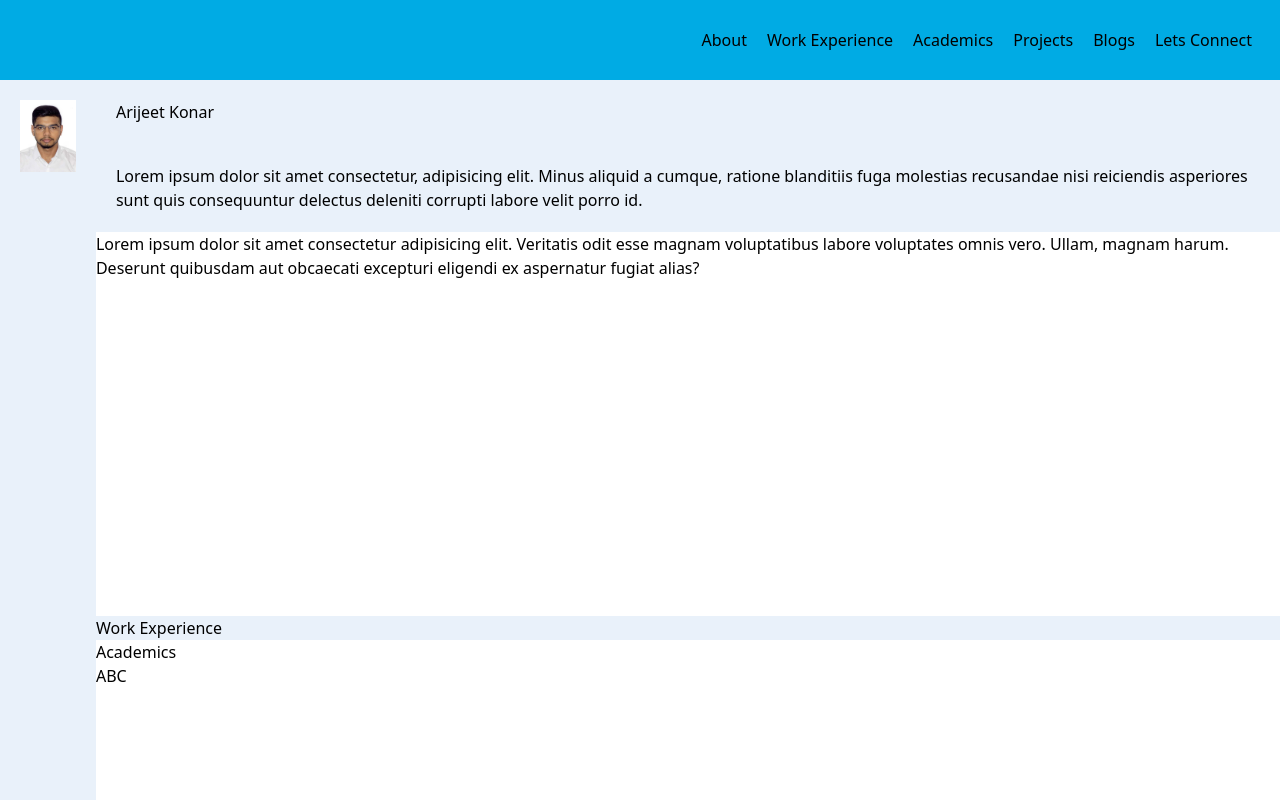
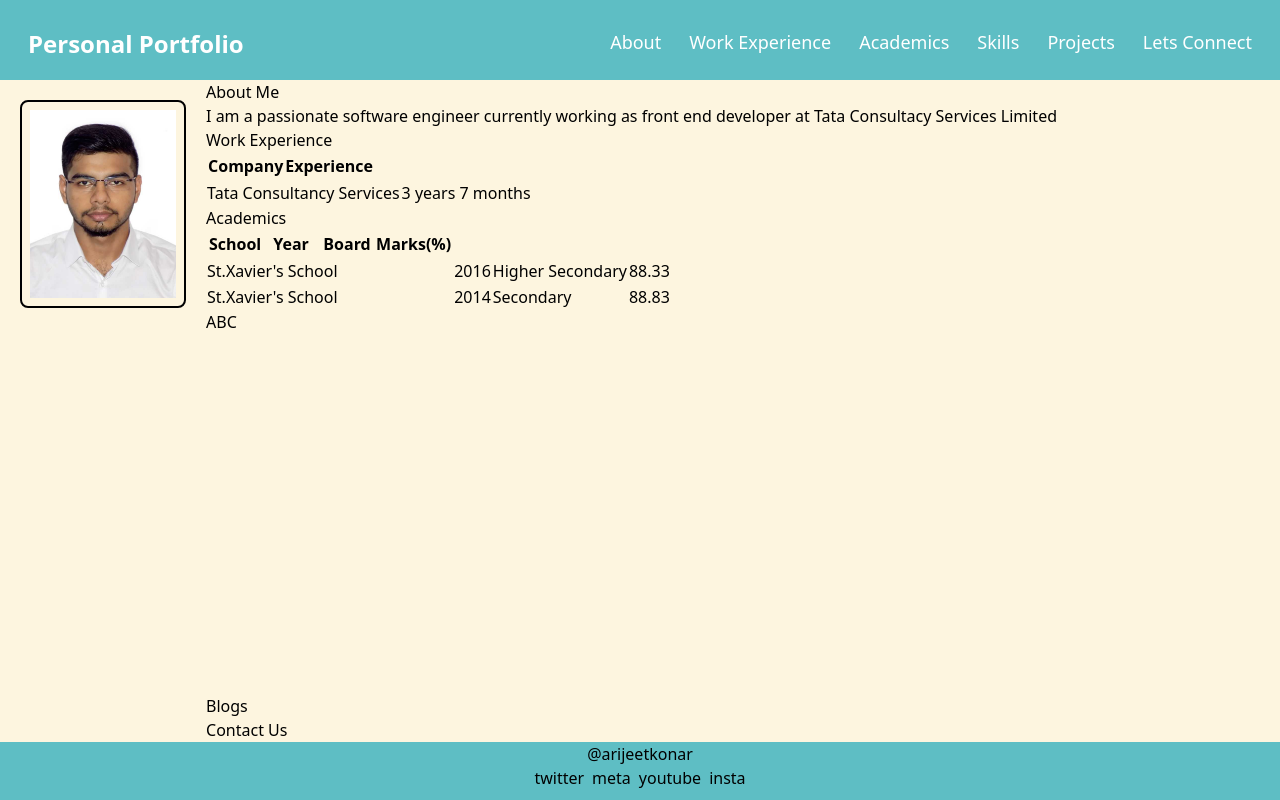
Before and after one commit to akonar-dev/portfolio, a React (Vite) app: page / in a window 1280 px wide. Shown: the top 800 px of the page. Built offline with nearby package versions, Linux system fonts and the light colour scheme.

Commit message:
Nav bar updated

```diff
--- a/src/components/AboutMe.jsx
+++ b/src/components/AboutMe.jsx
@@ -1,7 +1,10 @@
 
 const AboutMe = () => {
     return (
-        <div id="about-me" className="bg-white h-96">Lorem ipsum dolor sit amet consectetur adipisicing elit. Veritatis odit esse magnam voluptatibus labore voluptates omnis vero. Ullam, magnam harum. Deserunt quibusdam aut obcaecati excepturi eligendi ex aspernatur fugiat alias?</div>
+        <div id="about-me" className="h-auto">
+        <h1>About Me</h1>
+            I am a passionate software engineer currently working as front end developer at Tata Consultacy Services Limited
+        </div>
     )
 }
 
--- a/src/components/Academics.jsx
+++ b/src/components/Academics.jsx
@@ -1,7 +1,31 @@
 const Academics = () => {
-    return (
-        <div className="bg-white">Academics</div>
-    )
-}
+  return (
+    <div className="">
+    <h1>Academics</h1>
+      <table>
+        <th>
+          <td className="w-14">School</td>
+          <td className="w-14">Year</td>
+          <td className="w-14">Board</td>
+          <td className="w-14">Marks(%)</td>
+        </th>
+        <tbody>
+        <tr className="p-x-5">
+            <td>St.Xavier's School</td>
+            <td>2016</td>
+            <td>Higher Secondary</td>
+            <td>88.33</td>
+        </tr>
+        <tr>
+            <td>St.Xavier's School</td>
+            <td>2014</td>
+            <td>Secondary</td>
+            <td>88.83</td>
+        </tr>
+        </tbody>
+      </table>
+    </div>
+  );
+};
 
-export default Academics
+export default Academics;
--- a/src/components/Body.jsx
+++ b/src/components/Body.jsx
@@ -2,21 +2,19 @@ import AboutMe from "./AboutMe";
 import Academics from "./Academics";
 import WorkEx from "./WorkEx";
 import ContactMe from "./ContactMe";
-import Blogs from "./Blogs";
+import Skills from "./Skills";
 import Projects from "./Projects";
 
 const Body = () => {
   return (
-    <div className="bg-body-color h-auto inline-flex">
-      <img className="h-28 p-5" src="../src/assets/DSCN4725 (1).jpg" alt="abc" />
+    <div className="h-auto inline-flex bg-cream w-full">
+      <img className="h-52 border-solid border-2 rounded-lg p-2 m-5" src="../src/assets/DSCN4725 (1).jpg" alt="abc" />
       <div>
-      <p className="p-5">Arijeet Konar</p>
-      <p className="p-5">Lorem ipsum dolor sit amet consectetur, adipisicing elit. Minus aliquid a cumque, ratione blanditiis fuga molestias recusandae nisi reiciendis asperiores sunt quis consequuntur delectus deleniti corrupti labore velit porro id.</p>
       <AboutMe/>
       <WorkEx/>
       <Academics/>
       <Projects/>
-      <Blogs/>
+      <Skills/>
       <ContactMe/>
       </div>
     </div>
--- a/src/components/Footer.jsx
+++ b/src/components/Footer.jsx
@@ -1,6 +1,6 @@
 const Footer = () => {
   return (
-    <div className="bg-green-300 h-auto">
+    <div className="bg-header h-24">
       <h3 className="text-center">@arijeetkonar</h3>
       <ul className="flex flex-wrap justify-center space-x-2">
         <li>twitter</li>
--- a/src/components/Header.jsx
+++ b/src/components/Header.jsx
@@ -2,14 +2,15 @@
 
 const Header = () => {
   return (
-    <div>
-        <ul className="flex flex-1 flex-wrap justify-end space-x-5 bg-header p-7">
-            <a href="#about-me">About</a>
-            <a href="#work-ex">Work Experience</a>
-            <a href="#academics">Academics</a>
-            <a href="#projects">Projects</a>
-            <a href="#blogs">Blogs</a>
-            <a href="#contact">Lets Connect</a>
+    <div className="h-20 flex flex-wrap justify-between bg-header  text-white p-7">
+      <h1 className="text-2xl font-bold hover:text-3xl">Personal Portfolio</h1>
+        <ul className="h-7 flex flex-1 flex-wrap justify-end space-x-7 bg-header text-lg font-sans">
+            <a className="hover:text-xl" href="#about-me">About</a>
+            <a className="hover:text-xl" href="#work-ex">Work Experience</a>
+            <a className="hover:text-xl" href="#academics">Academics</a>
+            <a className="hover:text-xl" href="#blogs">Skills</a>
+            <a className="hover:text-xl" href="#projects">Projects</a>
+            <a className="hover:text-xl" href="#contact">Lets Connect</a>
         </ul>
     </div>
   )
--- a/src/components/Projects.jsx
+++ b/src/components/Projects.jsx
@@ -1,6 +1,6 @@
 const Projects = () => {
     return (
-        <div id="projects"className="h-96 bg-white">
+        <div id="projects"className="h-96">
             <div>
             ABC
             </div>
--- a/src/components/Blogs.jsx
+++ b/src/components/Skills.jsx
@@ -1,6 +1,6 @@
 const Blogs = () => {
     return (
-        <div className="blogs">Blogs</div>
+        <div id="skills">Blogs</div>
     )
 }
 
--- a/src/components/WorkEx.jsx
+++ b/src/components/WorkEx.jsx
@@ -1,9 +1,19 @@
 const WorkEx = () => {
-    return (
-        <div id="work-ex">
-            Work Experience
-        </div>
-    )
-}
+  return (
+    <div id="work-ex">
+      <h1>Work Experience</h1>
+      <table>
+        <th>
+          <td className="w-14">Company</td>
+          <td className="w-14">Experience</td>
+        </th>
+        <tbody>
+          <td>Tata Consultancy Services</td>
+          <td>3 years 7 months</td>
+        </tbody>
+      </table>
+    </div>
+  );
+};
 
-export default WorkEx
+export default WorkEx;
--- a/tailwind.config.js
+++ b/tailwind.config.js
@@ -5,9 +5,10 @@ export default {
   theme: {
     extend: {},
     colors: {
-      'header': '#00ABE4',
+      'header': '#5EBEC4',
       'body-color': '#E9F1FA',
-      'white':'#FFFFFFFF'
+      'white':'#FFFFFFFF',
+      'cream':'#FDF5DF'
     }
   },
   plugins: [],
```
